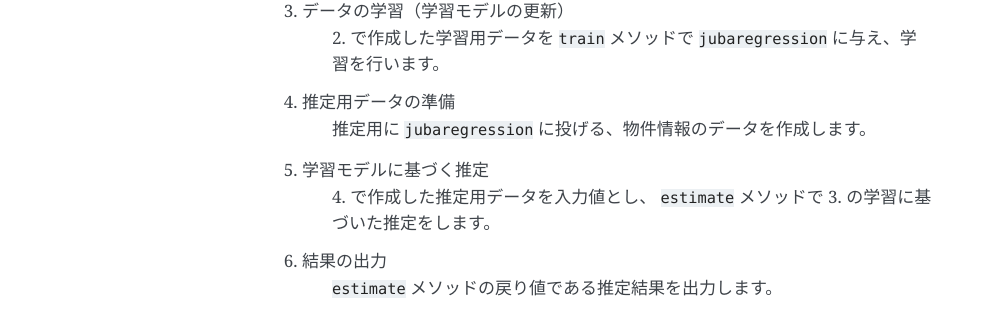
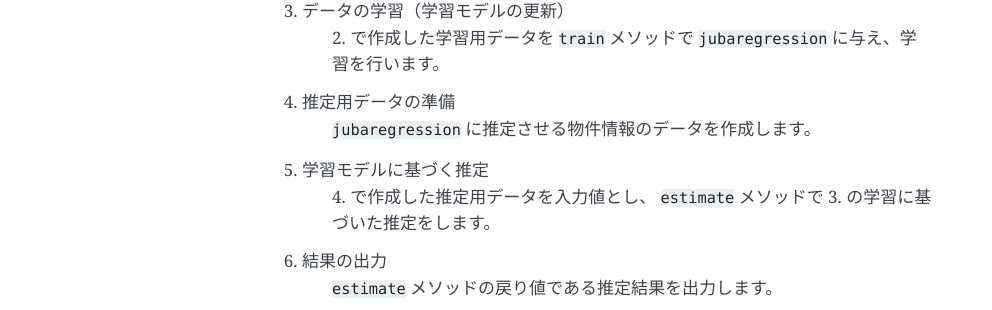
Before and after one commit to jubatus/website, a Sphinx documentation site: the page built from source/ja/tutorial/regression.rst, in a window 1280 px wide. Shown: the part 893-1203 px from the top of the page, without its empty margins (148-1140 px from the left). Built offline with Sphinx 7.4.7, drawn with Linux system fonts in a browser that asks for light colours; the version number could not be read and is left out.

Commit message:
Improve some expression

```diff
--- a/source/ja/tutorial/regression.rst
+++ b/source/ja/tutorial/regression.rst
@@ -36,7 +36,7 @@ Jubatus Client を使ったコーディングは、主に以下の流れにな
     2\. で作成した学習用データを ``train`` メソッドで ``jubaregression`` に与え、学習を行います。
 
 4. 推定用データの準備
-    推定用に ``jubaregression`` に投げる、物件情報のデータを作成します。
+    ``jubaregression`` に推定させる物件情報のデータを作成します。
 
 5. 学習モデルに基づく推定
     4\. で作成した推定用データを入力値とし、 ``estimate`` メソッドで 3. の学習に基づいた推定をします。
```
